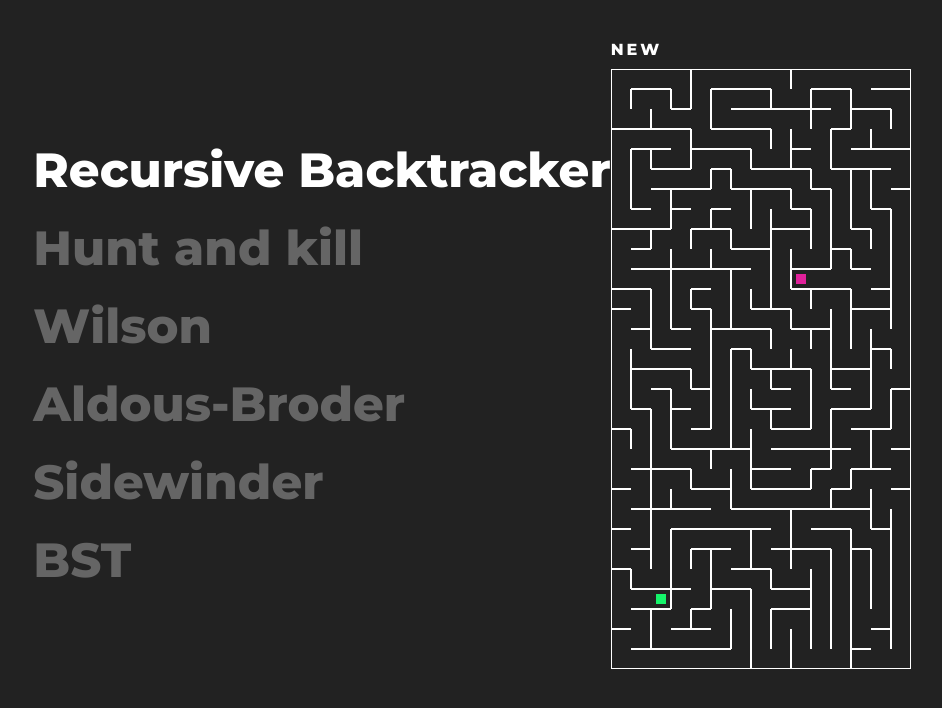
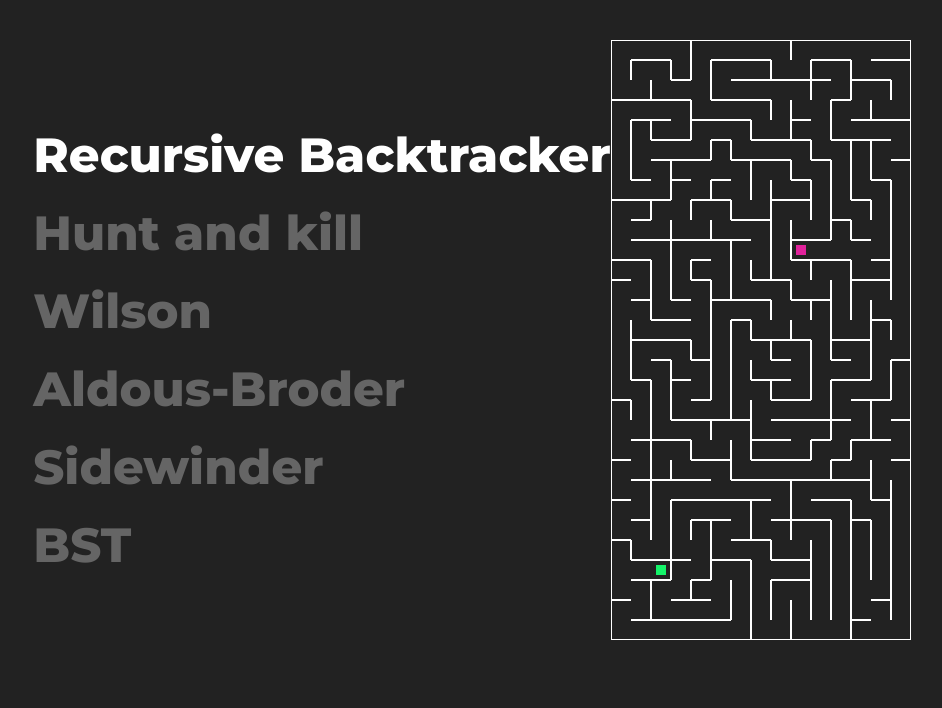
Before and after one commit to luketmillar/mazes, a React (Create React App) app: page / in a window 1280 px wide. Shown: the top 708 px of the page, without its empty margins (168-1110 px from the left). Built offline with nearby package versions, Linux system fonts and the light colour scheme.

Commit message:
Remove new

```diff
--- a/src/App.tsx
+++ b/src/App.tsx
@@ -6,7 +6,6 @@ import * as Algorithms from './models/MazeAlgorithms/Directory'
 
 function App() {
   const [algorithm, setAlgorithm] = React.useState(Algorithms.types[0])
-  const [key, setKey] = React.useState(0)
   return (
     <>
       <div style={{ height: 40 }} />
@@ -18,9 +17,7 @@ function App() {
           <div style={{ width: 60 }} />
         </div>
         <div>
-          <div style={{ cursor: 'pointer', textTransform: 'uppercase', letterSpacing: 3, fontWeight: 600 }} onClick={() => setKey(v => v + 1)}>New</div>
-          <div style={{ height: 10 }} />
-          <Canvas key={key} algorithmType={algorithm} />
+          <Canvas algorithmType={algorithm} />
         </div>
       </div>
     </>
```
